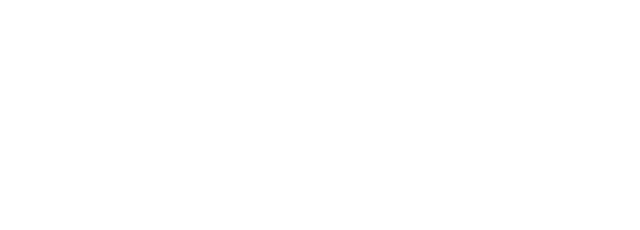
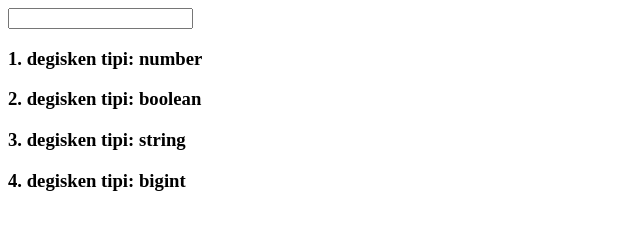
Before and after one commit to asg1584/Javascript, a plain HTML site: page 2.Hafta/index.html in a window 1280 px wide. Shown: the whole page, without its empty margins (0-640 px from the left). Drawn offline with Linux system fonts and the light colour scheme.

Commit message:
Add files via upload
Js Intro

```diff
--- /dev/null
+++ b/2.Hafta/app.js
@@ -0,0 +1,22 @@
+let variable1 = 1111;
+let variable2 = true;
+let variable3 = 'SALIH GUNES'
+let variable4 = 900719925124740999n;
+
+
+console.log('1. degisken tipi: ' + typeof variable1);
+document.getElementById('variable-1').textContent='1. degisken tipi: ' + typeof variable1;
+
+console.log('2. degisken tipi: ' + typeof variable2);
+document.getElementById('variable-2').textContent='2. degisken tipi: ' + typeof variable2;
+
+console.log('3. degisken tipi: ' + typeof variable3);
+document.getElementById('variable-3').textContent='3. degisken tipi: ' + typeof variable3;
+
+console.log('4. degisken tipi: ' + typeof variable4);
+document.getElementById('variable-4').textContent='4. degisken tipi: ' + typeof variable4;
+
+function myFunction() {
+    document.getElementById('input-text').textContent='Girilen metin: ' + document.querySelector('input').value;
+    console.log('Girilen metin: ' + document.querySelector('input').value);
+}
--- a/2.Hafta/index.html
+++ b/2.Hafta/index.html
@@ -1,12 +1,23 @@
 <!DOCTYPE html>
 <html lang="en">
-<head>
-  <meta charset="UTF-8">
-  <meta http-equiv="X-UA-Compatible" content="IE=edge">
-  <meta name="viewport" content="width=device-width, initial-scale=1.0">
-  <title>Document</title>
-</head>
-<body>
+  <head>
+    <!-- Required meta tags -->
+    <meta charset="utf-8" />
+    <meta name="viewport" content="width=device-width, initial-scale=1" />
 
-</body>
+
+    <title>JavaScript Intro</title>
+  </head>
+  <body>
+    <div class="container py-5">
+      <input type="text" onfocusout="myFunction()">
+      <h3 id="input-text"></h3>
+      <h3 id="variable-1"></h3>
+      <h3 id="variable-2"></h3>
+      <h3 id="variable-3"></h3>
+      <h3 id="variable-4"></h3>
+    </div>
+    <!-- Java Link -->
+    <script src="./app.js"></script>
+  </body>
 </html>
```
